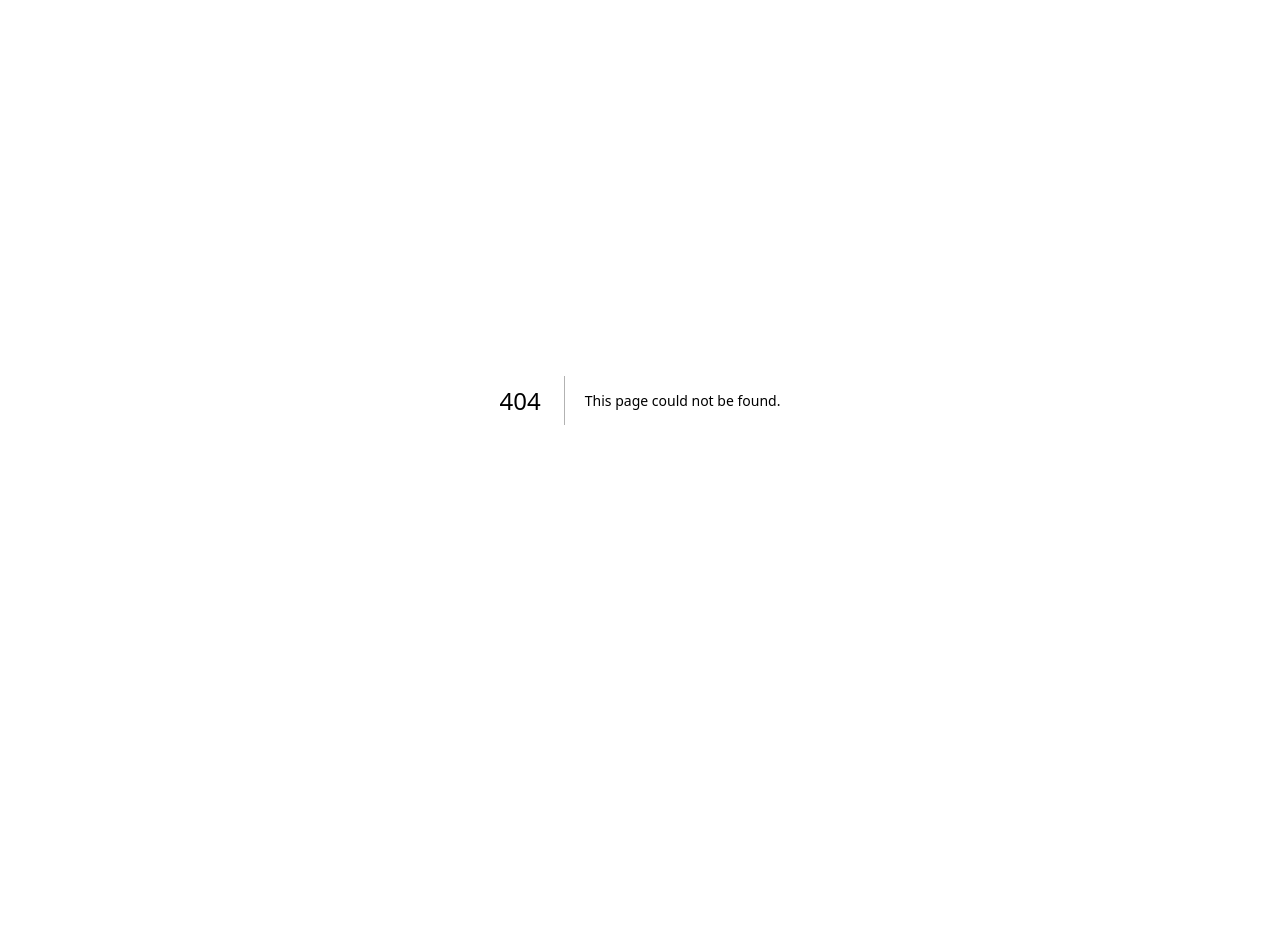
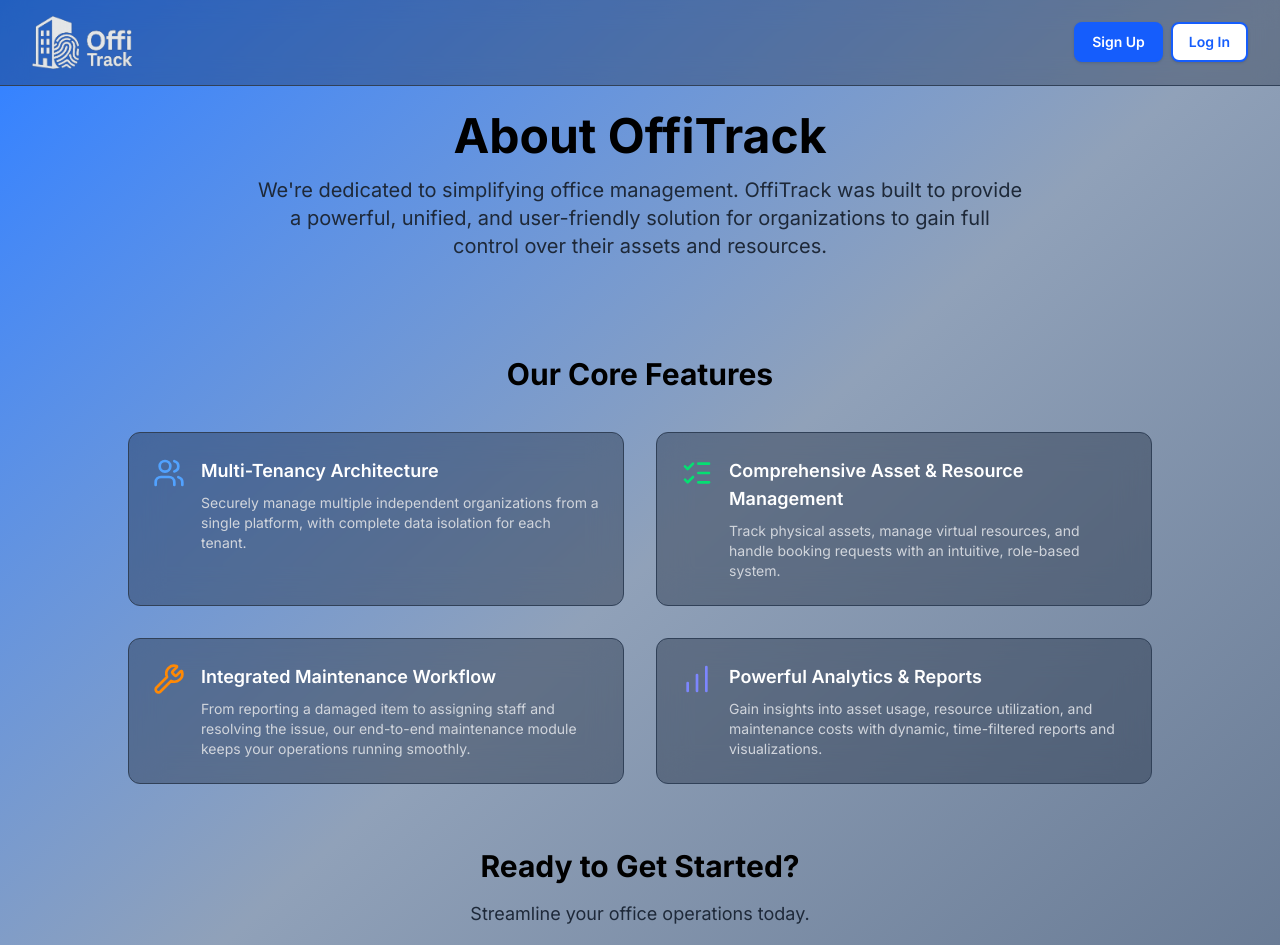
Before and after one commit to Nur-Chowdhury/offitrack, a Next.js app: page /about in a window 1280 px wide. Before the commit this address had no page. Shown: the top 945 px of the page. Before the commit the page ends 800 px from the top, so only its background shows below. Built offline with nearby package versions, Linux system fonts and the light colour scheme.

Commit message:
about page added and readme updated

```diff
--- /dev/null
+++ b/app/about/page.jsx
@@ -0,0 +1,116 @@
+"use client";
+import gsap from 'gsap';
+import { useGSAP } from '@gsap/react';
+import { useRef } from 'react';
+import Link from 'next/link';
+import Image from 'next/image';
+import { BarChart, Users, Wrench, ListChecks } from 'lucide-react';
+
+const AboutPage = () => {
+    const navRef = useRef(null);
+    const heroRef = useRef(null);
+    const featuresRef = useRef(null);
+    const ctaRef = useRef(null);
+
+    useGSAP(() => {
+        const tl = gsap.timeline();
+        tl.fromTo(navRef.current, { y: -50, opacity: 0 }, { y: 0, opacity: 1, duration: 0.8, ease: 'power2.out' })
+          .fromTo(heroRef.current, { opacity: 0, y: 50 }, { opacity: 1, y: 0, duration: 1.0, ease: 'power3.out' }, "-=0.6")
+          .fromTo(featuresRef.current.children, { opacity: 0, y: 30 }, { opacity: 1, y: 0, duration: 0.8, stagger: 0.2, ease: 'power2.out' }, "-=0.5")
+          .fromTo(ctaRef.current, { opacity: 0, y: 50 }, { opacity: 1, y: 0, duration: 1.0, ease: 'power3.out' }, "-=0.4");
+    }, []);
+
+    const features = [
+        {
+            icon: <Users className="h-8 w-8 text-blue-400" />,
+            title: 'Multi-Tenancy Architecture',
+            description: 'Securely manage multiple independent organizations from a single platform, with complete data isolation for each tenant.'
+        },
+        {
+            icon: <ListChecks className="h-8 w-8 text-green-400" />,
+            title: 'Comprehensive Asset & Resource Management',
+            description: 'Track physical assets, manage virtual resources, and handle booking requests with an intuitive, role-based system.'
+        },
+        {
+            icon: <Wrench className="h-8 w-8 text-orange-400" />,
+            title: 'Integrated Maintenance Workflow',
+            description: 'From reporting a damaged item to assigning staff and resolving the issue, our end-to-end maintenance module keeps your operations running smoothly.'
+        },
+        {
+            icon: <BarChart className="h-8 w-8 text-indigo-400" />,
+            title: 'Powerful Analytics & Reports',
+            description: 'Gain insights into asset usage, resource utilization, and maintenance costs with dynamic, time-filtered reports and visualizations.'
+        }
+    ];
+
+    return (
+        <div className="min-h-screen flex flex-col bg-gradient-to-br from-blue-500 via-slate-400 to-slate-500 text-white">
+            <nav ref={navRef} className="w-full flex justify-between items-center py-4 px-8 border-b border-slate-700 bg-slate-900/30 backdrop-blur-md fixed top-0 z-50">
+                <Link href="/" className="">
+                    <Image
+                        src="/logo.png"
+                        alt="OffiTrack Logo"
+                        width={100}
+                        height={40}
+                        priority
+                    />
+                </Link>
+                <div className='flex items-center justify-center gap-2'>
+                    <Link href="/register" className="px-4 py-2 rounded-lg bg-blue-600 border-2 border-blue-600 hover:bg-white hover:text-blue-600 hover:scale-110 transition-all duration-300 text-sm font-semibold shadow">
+                        Sign Up
+                    </Link>
+                    <Link href="/login" className="px-4 py-2 rounded-lg text-blue-600 bg-white border-2 border-blue-600 hover:bg-blue-500 hover:text-white hover:scale-110 transition-all duration-300 text-sm font-semibold shadow">
+                        Log In
+                    </Link>
+                </div>
+            </nav>
+
+            <main className="flex flex-col items-center flex-grow px-6 mt-28 text-black">
+                <section ref={heroRef} className="text-center mb-16">
+                    <h1 className="text-5xl font-bold mb-4">
+                        About OffiTrack
+                    </h1>
+                    <p className="text-xl mb-8 max-w-3xl text-gray-800">
+                        We're dedicated to simplifying office management. OffiTrack was built to provide a powerful, unified, and user-friendly solution for organizations to gain full control over their assets and resources.
+                    </p>
+                </section>
+
+                <section className="w-full max-w-5xl mb-16">
+                    <h2 className="text-3xl font-bold text-center mb-10">Our Core Features</h2>
+                    <div ref={featuresRef} className="grid grid-cols-1 md:grid-cols-2 gap-8">
+                        {features.map((feature, index) => (
+                            <div key={index} className="bg-slate-800/40 p-6 rounded-xl border border-slate-700 backdrop-blur-lg flex items-start gap-4">
+                                <div className="flex-shrink-0">
+                                    {feature.icon}
+                                </div>
+                                <div>
+                                    <h3 className="text-lg font-semibold text-white mb-2">{feature.title}</h3>
+                                    <p className="text-gray-300 text-sm">{feature.description}</p>
+                                </div>
+                            </div>
+                        ))}
+                    </div>
+                </section>
+
+                <section ref={ctaRef} className="text-center mb-20">
+                    <h2 className="text-3xl font-bold mb-4">Ready to Get Started?</h2>
+                    <p className="text-lg text-gray-800 mb-8">
+                        Streamline your office operations today.
+                    </p>
+                    <Link
+                        href="/register"
+                        className="px-8 py-4 text-lg rounded-xl bg-blue-600 hover:bg-blue-500 transition shadow-lg font-semibold text-white"
+                    >
+                        Sign Up for Free
+                    </Link>
+                </section>
+            </main>
+
+            <footer className="text-center text-gray-800/90 text-md py-6 border-t border-slate-800">
+                © {new Date().getFullYear()} OffiTrack. All rights reserved.
+            </footer>
+        </div>
+    );
+};
+
+export default AboutPage;
```
Also changed, not shown: app/page.jsx (line endings or trailing spaces), 1 other file (tests, documents, lock files or other folders).
